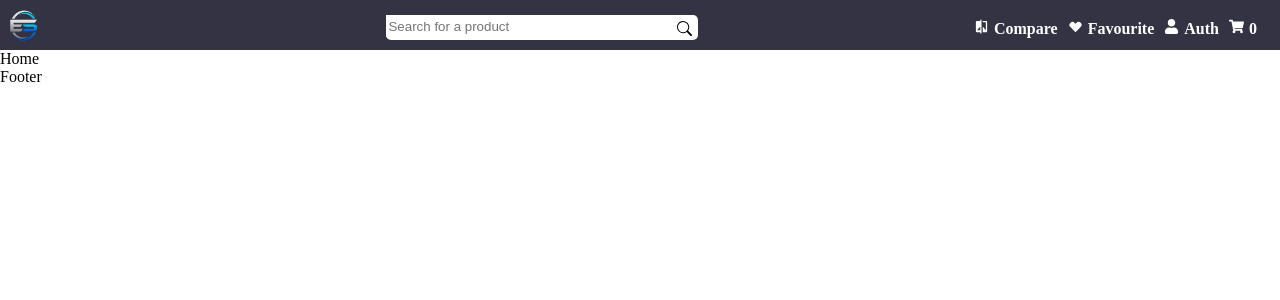
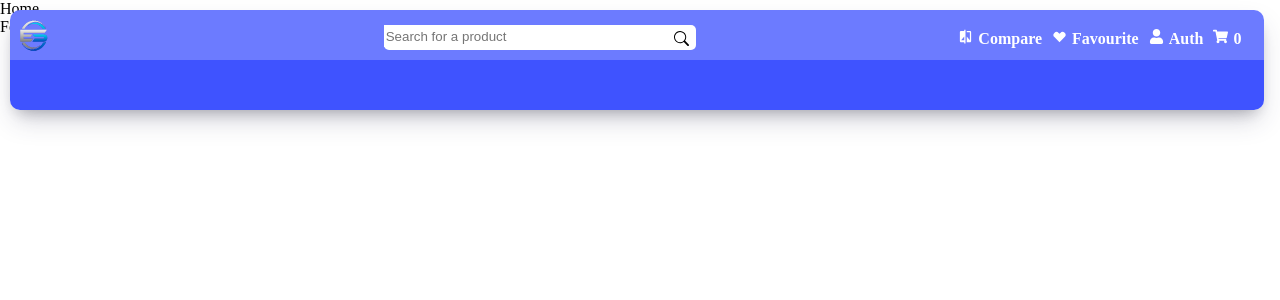
Before and after one commit to Thabiso-Timzo/api.express-store, a React (Create React App) app in the folder client/: page / in a window 1280 px wide. Shown: the top 300 px of the page. Built offline with nearby package versions, Linux system fonts and the light colour scheme.

Commit message:
Updated the Header UI

```diff
--- a/client/src/components/Header/Header.jsx
+++ b/client/src/components/Header/Header.jsx
@@ -8,6 +8,7 @@ import Search from '../search/Search';
 
 const Header = () => {
   return (
+    <div className='header-wrapper'>
     <div className='header-container'>
         <div className="left-container">
           <Link to={'/'}>
@@ -21,6 +22,10 @@ const Header = () => {
           <WebHeader />
         </div>
       </div>
+      <div className="secondary-container">
+
+      </div>
+    </div>
   )
 }
 
--- a/client/src/components/Header/Header.scss
+++ b/client/src/components/Header/Header.scss
@@ -1,5 +1,16 @@
+.header-wrapper {
+    margin: 10px 10px 0px 10px;
+    border-radius: 10px;
+    flex-direction: column;
+    width: 98%;
+    height: 100px;
+    position: fixed;
+    box-shadow: rgba(50, 50, 93, 0.25) 0px 13px 27px -5px, rgba(0, 0, 0, 0.3) 0px 8px 16px -8px;
+
     .header-container {
-    background: #334;
+        // margin: 20px 20px 0px 20px;
+        background: #6C7BFF;
+        border-radius: 10px 10px 0px 0px;
         width: 100%;
         height: 50px;
         display: flex;
@@ -30,10 +41,15 @@
         }
     }
 
-@media only screen and (max-width: 768px) {
-    .header-container {
-        .right-container  {
-            display: none;
+    .secondary-container {
+        // margin: 0px 20px 20px 20px;
+        border-radius: 0px 0px 10px 10px;
+        background: #3F53FF;
+        width: 100%;
+        height: 50px;
     }
 }
-}
+
+// @media only screen and (max-width: 768px) {
+
+// }
```
Lines whose indentation alone changed are shown as unchanged.
